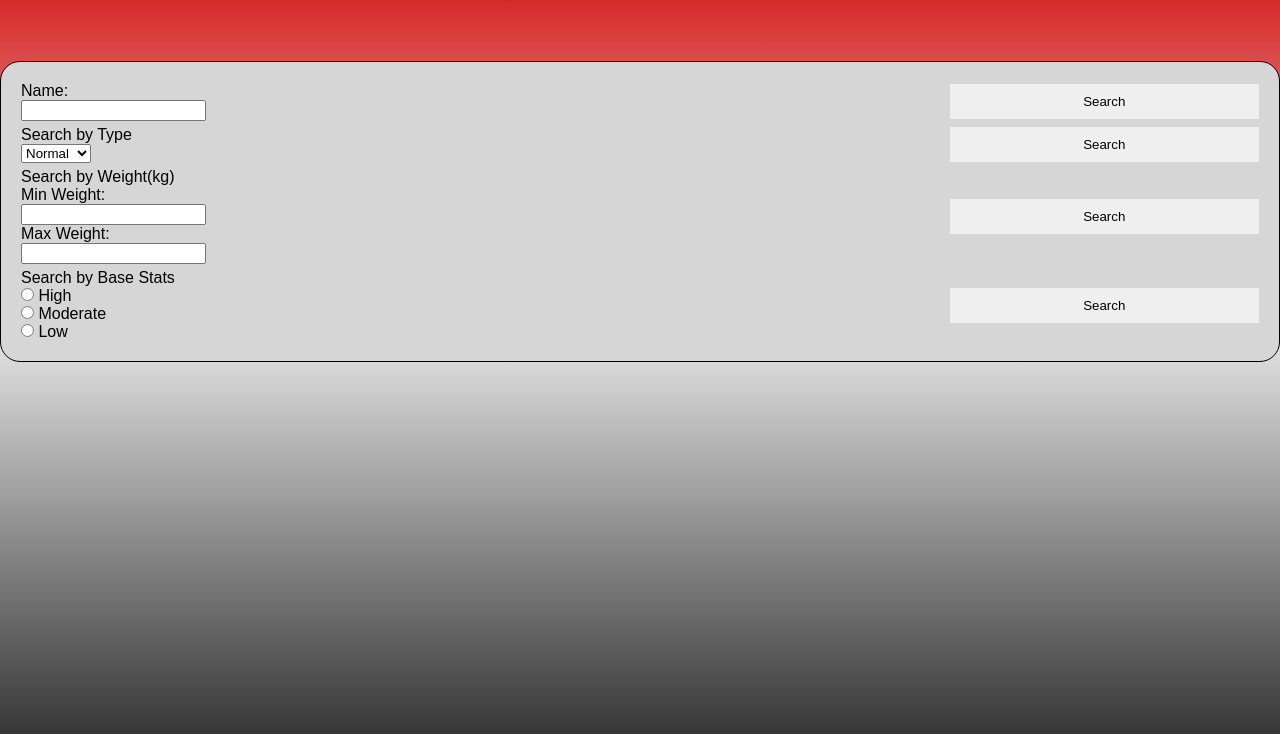
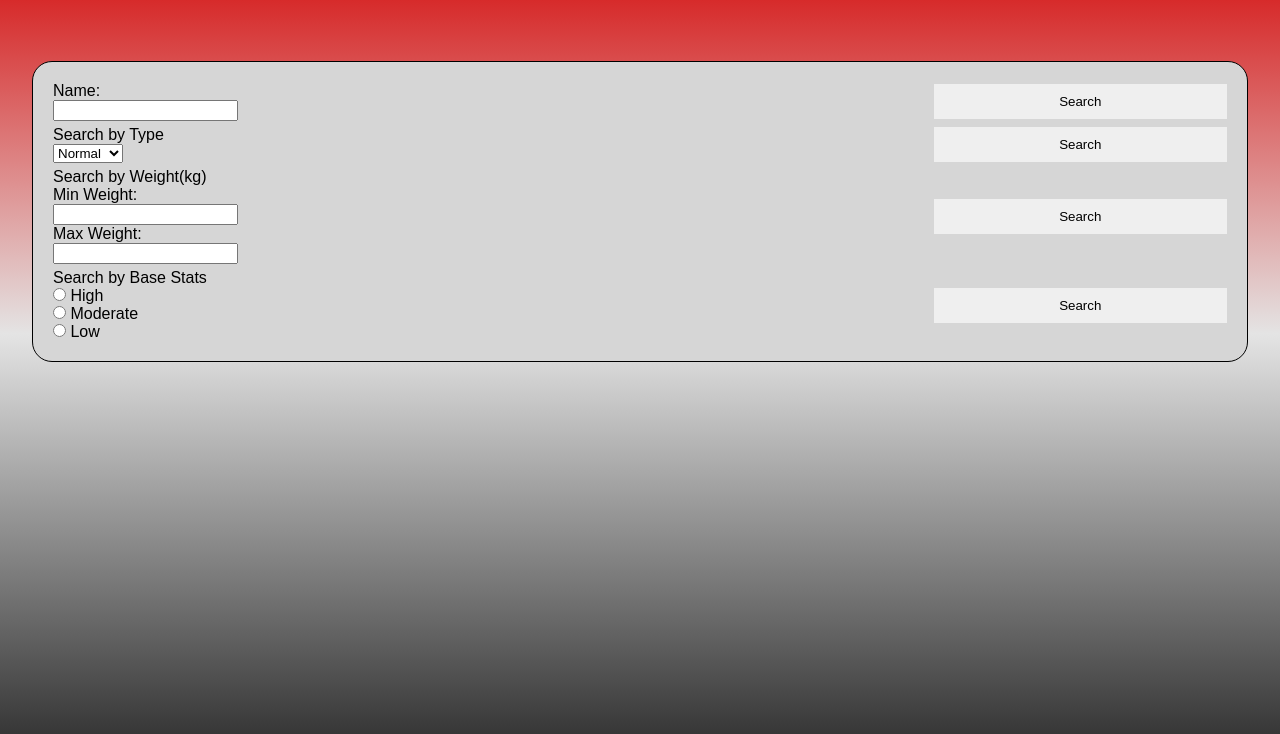
Before and after one commit to A1exander-liU/COMP2537, a plain HTML site: page Assignment1/index.html in a window 1280 px wide. Both pictures are taken after a click on the button "Search". Shown: the part 66-800 px from the top of the page. Drawn offline with nearby package versions, Linux system fonts and the light colour scheme; no server answers.

Commit message:
reduce search area size and center search area

```diff
--- a/Assignment1/index.html
+++ b/Assignment1/index.html
@@ -297,6 +297,8 @@
             border-width: 1px;
             border-style: solid;
             margin-bottom: 1%;
+            width: 95%;
+            margin: auto;
         }
 
         #search-criteria {
```
